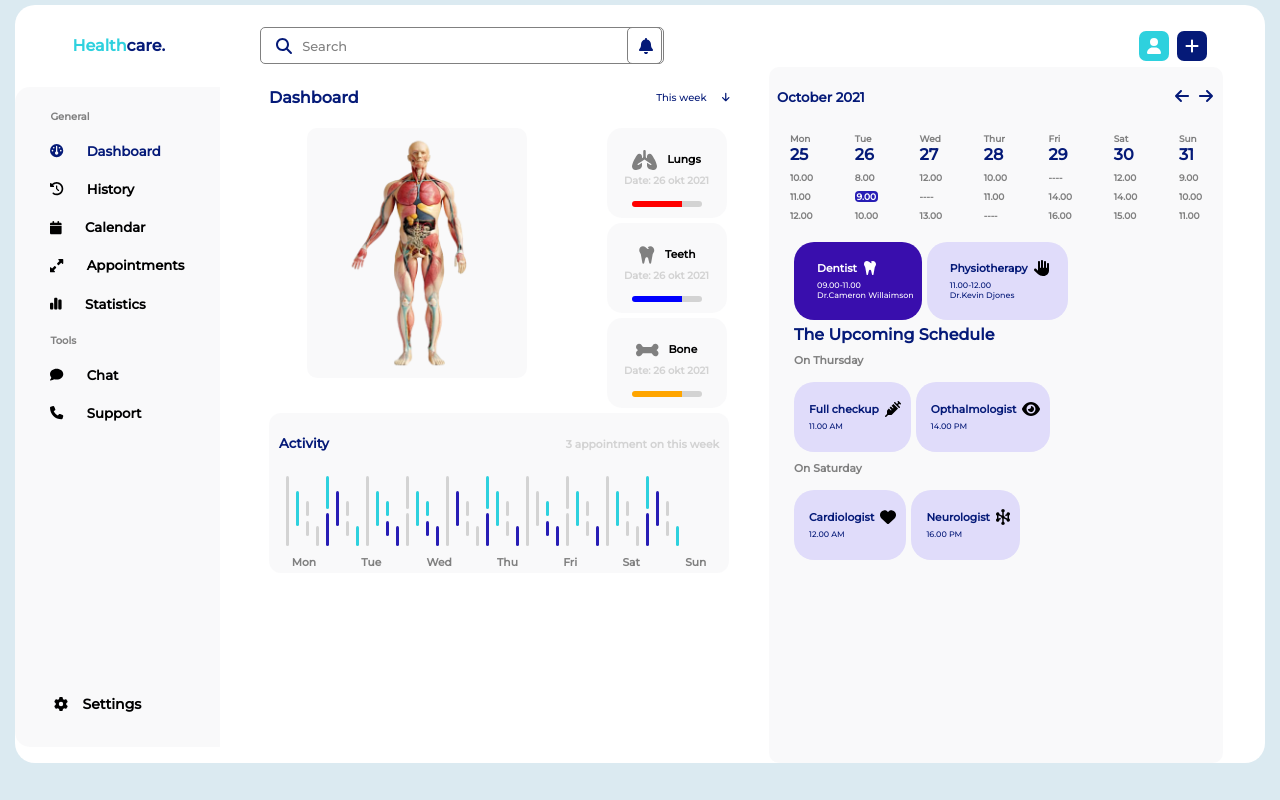
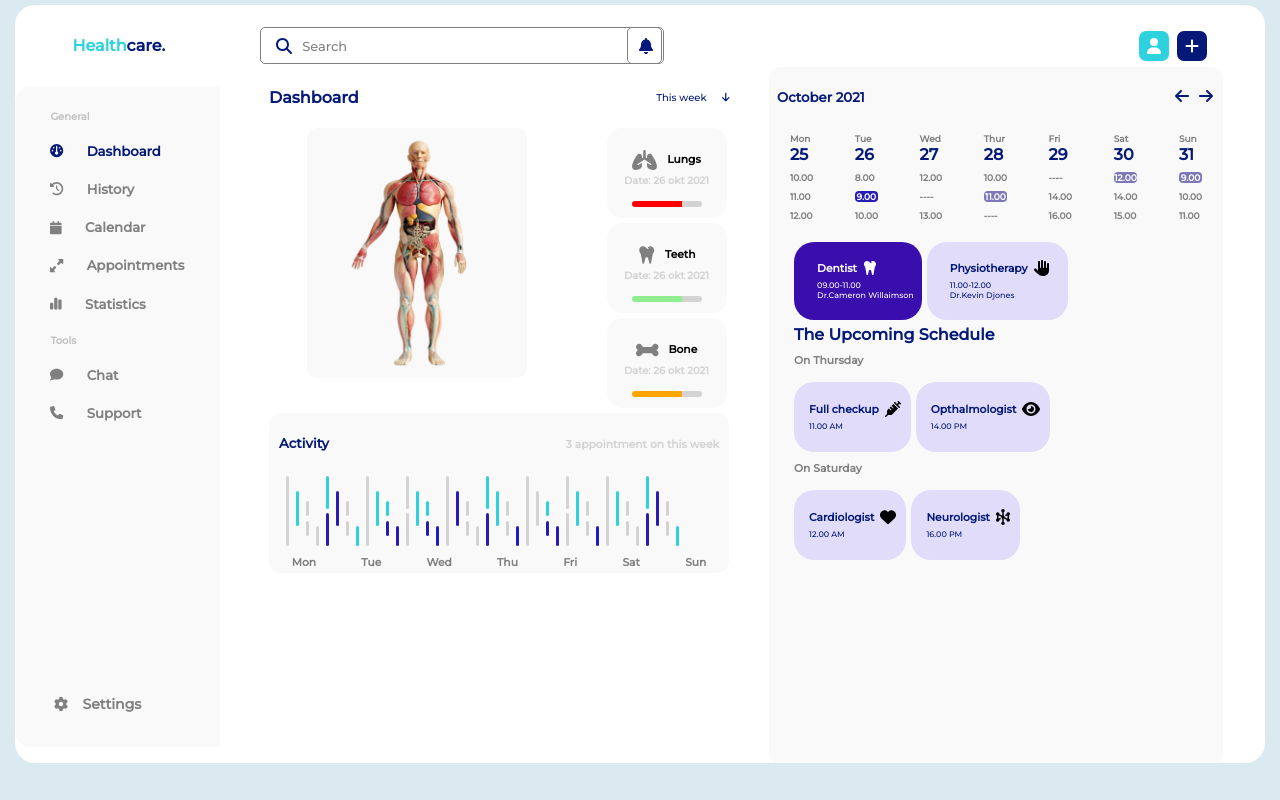
Before and after one commit to SAjay02/healthcare_dashboard, a React (Create React App) app: page / in a window 1280 px wide. Built offline with nearby package versions, Linux system fonts and the light colour scheme.

Commit message:
fix: small color adjustments

```diff
--- a/src/components/DashboardMainContent/CalendarView/Calendar.jsx
+++ b/src/components/DashboardMainContent/CalendarView/Calendar.jsx
@@ -25,10 +25,25 @@ const Calendar = () => {
                         <div className='day_table_container'>
                             <h6 style={{color:"gray"}}>{item.day}</h6>
                             <h4 style={{color:"#051a78"}} className='date_container'>{item.date}</h4>
-                            <h6 style={{color:"gray"}} className='time_container'>{item.time1}</h6>
+                            {
+                                item.booked==="avg" && item.date==="30"||item.date==="31" ?
+                                (
+                                    <h6 style={{color:"white",backgroundColor:"#7c77b8",display:"flex",justifyContent:"center",alignItems:"center",borderRadius:"4px"}} className='time_container'>{item.time1}</h6>
+                                )
+                                :
+                                <h6 style={{color:"gray"}} className='time_container'>{item.time1}</h6>
+                            }
                             {
                                 item.booked && item.booked==="on" ?
-                                <h6 style={{color:"white",backgroundColor:"#271db5",display:"flex",justifyContent:"center",alignItems:"center",borderRadius:"4px"}} className='time_container'>{item.time2}</h6> :
+                                (
+                                    <h6 style={{color:"white",backgroundColor:"#271db5",display:"flex",justifyContent:"center",alignItems:"center",borderRadius:"4px"}} className='time_container'>{item.time2}</h6>
+                                )
+                                 :
+                                item.booked && item.booked==="avg"&& item.date==="28" ?
+                                (
+                                    <h6 style={{color:"white",backgroundColor:"#7c77b8",display:"flex",justifyContent:"center",alignItems:"center",borderRadius:"4px"}} className='time_container'>{item.time2}</h6>
+                                )
+                                :
                                 <h6 className='time_container'>{item.time2}</h6>
 
                             }
--- a/src/components/Sidebar/Sidebar.jsx
+++ b/src/components/Sidebar/Sidebar.jsx
@@ -21,7 +21,7 @@ const Sidebar = () => {
         <div>
           <h4 className="general">General</h4>
           <h5 className="project" style={{ color: "#051a78" }}>
-            <span className="project_icon"><FontAwesomeIcon icon={faDashboard} /></span>Dashboard
+            <span style={{ color: "#051a78" }} className="project_icon"><FontAwesomeIcon icon={faDashboard} /></span>Dashboard
           </h5>
           <h5 className="project"><span className="project_icon"><FontAwesomeIcon icon={faHistory} /></span>History</h5>
           <h5 className="project"><span className="project_icon"><FontAwesomeIcon icon={faCalendar} /></span>Calendar</h5>
--- a/src/data/Calendar.js
+++ b/src/data/Calendar.js
@@ -29,7 +29,7 @@ const calendarData = [
         time1:"10.00",
         time2:"11.00",
         time3:"----",
-        booked:"off"
+        booked:"avg"
     },
     {
         day:"Fri",
@@ -45,7 +45,7 @@ const calendarData = [
         time1:"12.00",
         time2:"14.00",
         time3:"15.00",
-        booked:"off"
+        booked:"avg"
     },
     {
         day:"Sun",
@@ -53,7 +53,7 @@ const calendarData = [
         time1:"9.00",
         time2:"10.00",
         time3:"11.00",
-        booked:"off"
+        booked:"avg"
     },
 ]
 
--- a/src/data/HealthStatusData.js
+++ b/src/data/HealthStatusData.js
@@ -12,7 +12,7 @@ const healthData = [
         part:faTooth,
         name:"Teeth",
         Date:"Date: 26 okt 2021",
-        status:"blue"
+        status:"lightgreen"
     },
     {
         part:faBone,
--- a/src/styles/Header/Header.css
+++ b/src/styles/Header/Header.css
@@ -4,4 +4,5 @@
     justify-content: space-around;
     align-items: center;
     padding: 10px 10px 10px 10px;
+    /* background-color:  rgba(249, 249, 250, 0.879); */
 }
--- a/src/styles/Sidebar/Sidebar.css
+++ b/src/styles/Sidebar/Sidebar.css
@@ -15,7 +15,7 @@
 }
 
 .general {
-  color: grey;
+  color: rgb(193, 193, 193);
   font-size: x-small;
   /* margin-top: 15px; */
 }
@@ -27,15 +27,18 @@
   margin-top: 20px;
   /* font-size: 14px; */
   cursor: pointer;
+  color: gray;
 }
 
 .project_icon {
   margin-right: 15px;
+  color: gray;
 }
 
 .setting {
   margin-left: -40px;
   font-size: 14px;
+  color: gray;
 }
 
 
```
